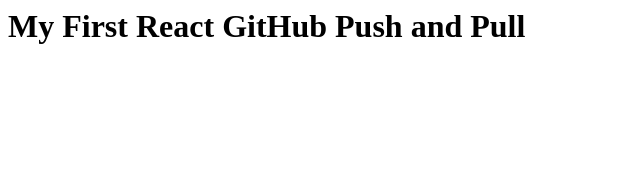
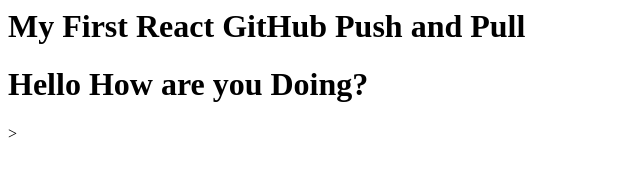
Before and after one commit to reeshindc/GitReactPractice, a plain HTML site: page index.html in a window 1280 px wide. Shown: the whole page, without its empty margins (0-640 px from the left). Drawn offline with Linux system fonts and the light colour scheme.

Commit message:
Changes in index.html

```diff
--- a/index.html
+++ b/index.html
@@ -2,5 +2,7 @@
 <head></heaad>
 <body>
 <h1>My First React GitHub Push and Pull</h1>
+
+<h1>Hello How are you Doing? </h1>>
 </body>
 </html>
```
